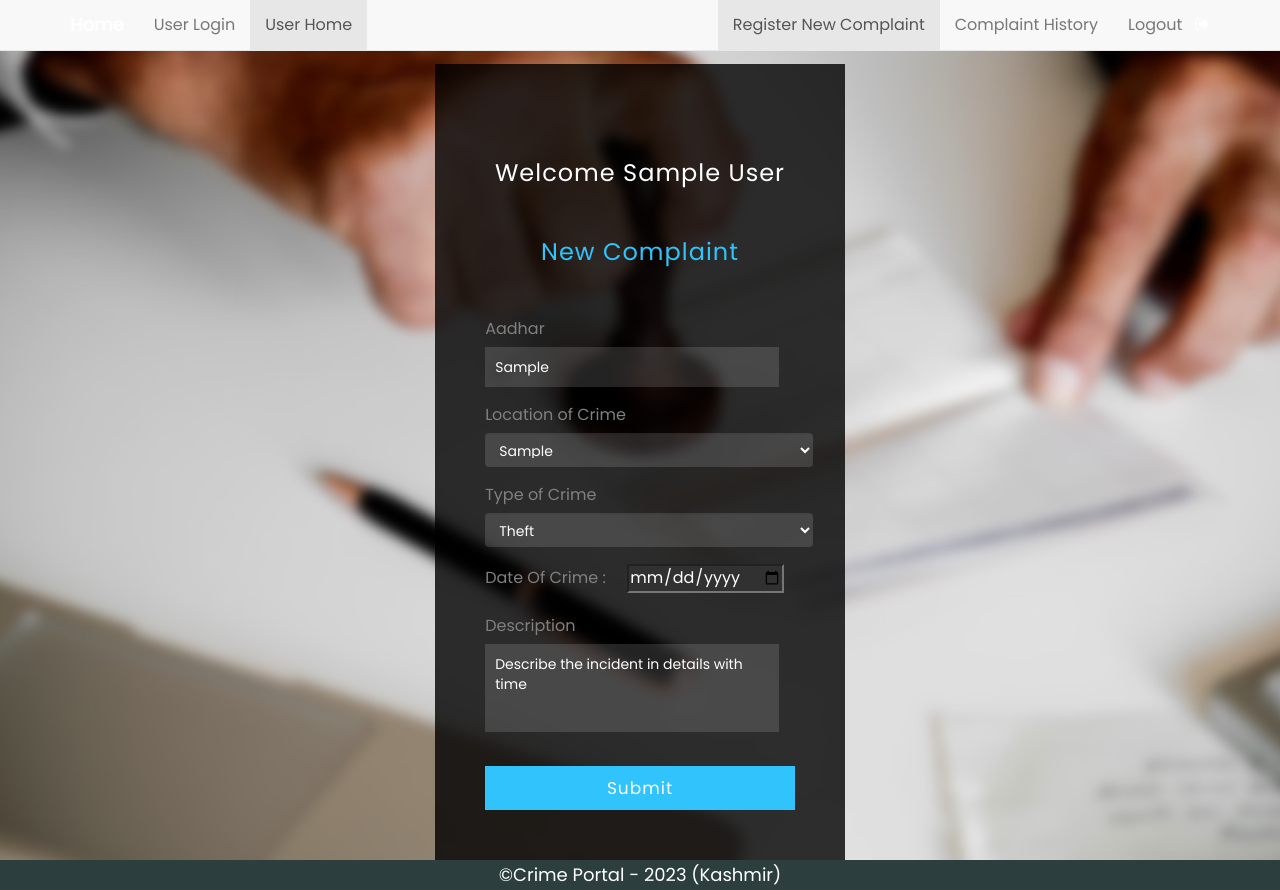
After one commit to Dev-SheikhSuhail/CrimeReportingSystem, a PHP site: page /complainer_page.php in a window 1280 px wide. The commit adds this page. Run offline with PHP 8.4, Linux system fonts and the light colour scheme; the visitor is signed in with stand-in values (Sample User, id 1); tables that the repository leaves empty or names only in its code hold one stand-in row (values such as "Sample post"); some libraries are stand-ins or nearby versions.

Commit message:
Add User Module

```diff
--- a/complainer_page.css
+++ b/complainer_page.css
@@ -307,7 +307,7 @@ select.form-control {
   outline: none;
   letter-spacing: 1px;
   cursor: pointer;
-  -webkit-appearance: none;
+  appearance: none;
   padding: 10px 15px;
   transition: 0.5s ease-in;
   -webkit-transition: 0.5s ease-in;
--- /dev/null
+++ b/complainer_page.php
@@ -0,0 +1,186 @@
+<!DOCTYPE html>
+<html lang="en">
+
+<?php
+session_start();
+if (!isset($_SESSION['x']))
+    header("location:userlogin.php");
+
+
+$conn = mysqli_connect("localhost", "root", "", "crime_portal");
+if (!$conn) {
+    die("could not connect" . mysqli_error($conn));
+}
+mysqli_select_db($conn, "crime_portal");
+
+$u_id = $_SESSION['u_id'];
+
+$result = mysqli_query($conn, "SELECT a_no FROM user where u_id='$u_id' ");
+$q2 = mysqli_fetch_assoc($result);
+$a_no = $q2['a_no'];
+
+$result1 = mysqli_query($conn, "SELECT u_name FROM user where u_id='$u_id' ");
+$q2 = mysqli_fetch_assoc($result1);
+$u_name = $q2['u_name'];
+
+
+if (isset($_POST['s'])) {
+    $con = mysqli_connect('localhost', 'root', '');
+    if (!$con) {
+        die('could not connect: ' . mysqli_error($conn));
+    }
+    if ($_SERVER["REQUEST_METHOD"] == "POST") {
+
+
+        $location = $_POST['location'];
+        $type_crime = $_POST['type_crime'];
+        $d_o_c = $_POST['d_o_c'];
+        $description = $_POST['description'];
+
+        $var = strtotime(date("Ymd")) - strtotime($d_o_c);
+
+
+        if ($var >= 0) {
+
+            $comp = "INSERT into complaint(a_no,location,type_crime,d_o_c,description) values('$a_no','$location','$type_crime','$d_o_c','$description')";
+            mysqli_select_db($conn, "crime_portal");
+            $res = mysqli_query($conn, $comp);
+
+            if (!$res) {
+                $message1 = "Complaint already filed";
+                echo "<script type='text/javascript'>alert('$message1');</script>";
+            } else {
+                $message = "Complaint Registered Successfully";
+                echo "<script type='text/javascript'>alert('$message');</script>";
+            }
+        } else {
+            $message = "Enter Valid Date";
+            echo "<script type='text/javascript'>alert('$message');</script>";
+        }
+    }
+}
+?>
+
+<script>
+function f1() {
+    var sta1 = document.getElementById("desc").value;
+    var x1 = sta1.trim();
+    if (sta1 != "" && x1 == "") {
+        document.getElementById("desc").value = "";
+        document.getElementById("desc").focus();
+        alert("Space Found");
+    }
+}
+</script>
+
+<head>
+    <meta charset="UTF-8">
+    <meta name="viewport" content="width=device-width, initial-scale=1.0">
+    <title>User Home</title>
+    <link rel="stylesheet" type="text/css" href="https://maxcdn.bootstrapcdn.com/bootstrap/3.3.5/css/bootstrap.min.css">
+    <link rel="stylesheet" type="text/css"
+        href="https://maxcdn.bootstrapcdn.com/font-awesome/4.4.0/css/font-awesome.min.css">
+    <link href="https://fonts.googleapis.com/css2?family=Poppins&display=swap" rel="stylesheet" />
+    <link rel="stylesheet" href="complainer_page.css">
+    <link rel="stylesheet" href="user-styles.css">
+</head>
+
+<body>
+    <nav class="navbar navbar-default navbar-fixed-top">
+        <div class="container">
+            <div class="navbar-header">
+                <button type="button" class="navbar-toggle collapsed" data-toggle="collapse" data-target="#navbar"
+                    aria-expanded="false" aria-controls="navbar">
+                    <span class="sr-only">Toggle navigation</span>
+                    <span class="icon-bar"></span>
+                    <span class="icon-bar"></span>
+                    <span class="icon-bar"></span>
+                </button>
+                <a class="navbar-brand" href="home.php"><b>Home</b></a>
+            </div>
+            <div id="navbar" class="collapse navbar-collapse">
+                <ul class="nav navbar-nav">
+                    <li><a href="userlogin.php">User Login</a></li>
+                    <li class="active"><a href="complainer_page.php">User Home</a></li>
+                </ul>
+
+                <ul class="nav navbar-nav navbar-right">
+                    <li class="active"><a href="complainer_page.php">Register New Complaint</a></li>
+                    <li><a href="complainer_complain_history.php">Complaint History</a></li>
+                    <li><a href="logout.php">Logout &nbsp <i class="fa fa-sign-out" aria-hidden="true"></i></a></li>
+                </ul>
+            </div>
+        </div>
+    </nav>
+
+
+    <div class="video" style="margin-top: 5%">
+        <div class="center-container">
+            <div class="bg-agile">
+                <br><br>
+                <div class="login-form">
+                    <p>
+                    <h2 style="color:white">Welcome
+                        <?php echo "$u_name" ?>
+                    </h2>
+                    </p><br>
+                    <p>
+                    <h2>New Complaint</h2>
+                    </p><br>
+                    <form action="#" method="post" style="color: gray">Aadhar
+                        <input type="text" name="aadhar_number" placeholder="Aadhar Number" required="" disabled
+                            value=<?php echo "$a_no"; ?>>
+
+                        <div class="top-w3-agile" style="color: gray">Location of Crime
+
+                            <select class="form-control" name="location">
+                                <?php
+                                $loc = mysqli_query($conn, "select location from police_station");
+                                while ($row = mysqli_fetch_array($loc)) {
+                                    ?>
+                                <option>
+                                    <?php echo $row[0]; ?>
+                                </option>
+                                <?php
+                                }
+                                ?>
+
+                            </select>
+                        </div>
+                        <div class="top-w3-agile" style="color: gray">Type of Crime
+                            <select class="form-control" name="type_crime">
+                                <option>Theft</option>
+                                <option>Robbery</option>
+                                <option>Pick Pocket</option>
+                                <option>Murder</option>
+                                <option>Rape</option>
+                                <option>Molestation</option>
+                                <option>Kidnapping</option>
+                                <option>Missing Person</option>
+                            </select>
+                        </div>
+                        <div class="Top-w3-agile" style="color: gray">
+                            Date Of Crime : &nbsp &nbsp
+                            <input style="background-color: #313131;color: white" type="date" name="d_o_c" required>
+                        </div>
+                        <br>
+                        <div class="top-w3-agile" style="color: gray">
+                            Description
+                            <textarea name="description" rows="20" cols="50"
+                                placeholder="Describe the incident in details with time" onfocusout="f1()" id="desc"
+                                required></textarea>
+                        </div>
+                        <input type="submit" value="Submit" name="s">
+                    </form>
+                </div>
+            </div>
+        </div>
+    </div>
+    <div id="footer">
+        <div id="ftr-txt">&copy;Crime Portal - 2023 (Kashmir)</div>
+    </div>
+    <script type="text/javascript" src="https://code.jquery.com/jquery-2.1.4.js"></script>
+    <script type="text/javascript" src="https://maxcdn.bootstrapcdn.com/bootstrap/3.3.5/js/bootstrap.min.js"></script>
+</body>
+
+</html>
--- a/styles.css
+++ b/styles.css
@@ -84,7 +84,7 @@ header {
   border: 0;
   color: white;
   border-radius: 24px;
-  padding: 13px 24px;
+  padding: 11px 24px;
 }
 #btn-home {
   font-size: 18px;
@@ -92,7 +92,7 @@ header {
   border: 0;
   color: white;
   border-radius: 8px;
-  padding: 11px 10px;
+  padding: 10px 10px;
 }
 
 a {
--- /dev/null
+++ b/user-styles.css
@@ -0,0 +1,23 @@
+* {
+  margin: 0;
+  padding: 0;
+  font-family: "Poppins", sans-serif;
+  color: white;
+}
+body {
+  display: flex;
+  flex-direction: column;
+  min-height: 100vh;
+  background-size: cover;
+  background-image: url(images/regi_bg.jpeg);
+  background-position: center;
+}
+#ftr-txt {
+  display: flex;
+  background: #2c3e3e;
+  height: 30px;
+  font-size: 18px;
+  align-items: center;
+  justify-content: center;
+  margin-bottom: 0;
+}
```
Also changed, not shown: complainer_complain_details.php (added, +134 -0 lines), complainer_complain_history.php (added, +156 -0 lines), userlogin.php (added, +103 -0 lines), images/locker.jpeg (added), images/official_login_bg.jpg (added), images/search1.jpeg (added).
